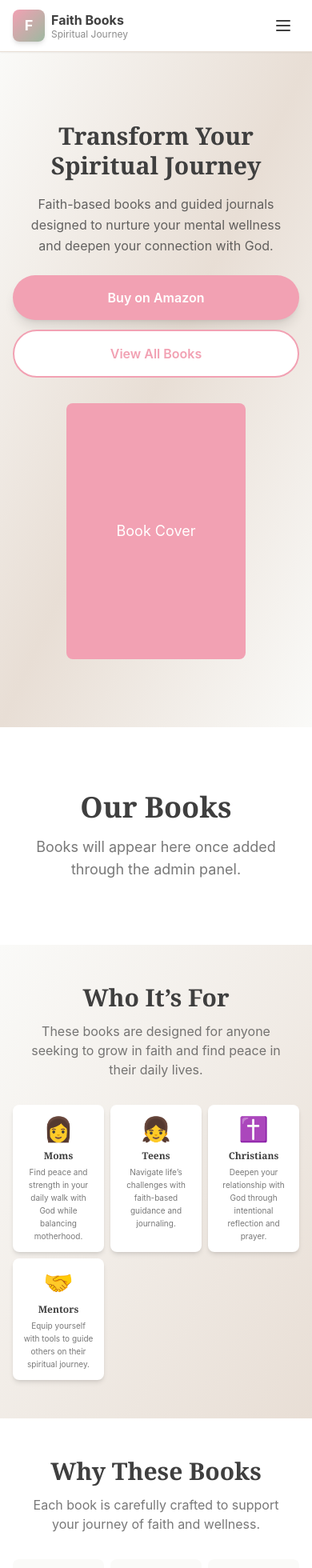
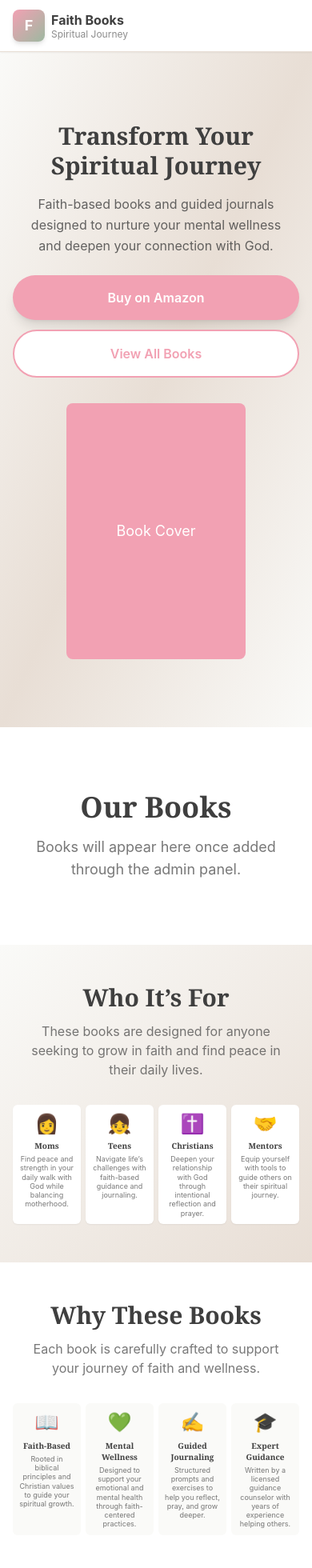
Before and after one commit to pydevph-coder/KDP-Web, a Next.js app: page / in a window 390 px wide. Shown: the top 1960 px of the page at 80% size. Built offline with nearby package versions, Linux system fonts and the light colour scheme.

Commit message:
mobile update smaller designs

```diff
--- a/app/globals.css
+++ b/app/globals.css
@@ -77,26 +77,6 @@ body {
   }
 }
 
-/* Sticky CTA for mobile - with safe area support */
-@media (max-width: 768px) {
-  .sticky-cta {
-    position: fixed;
-    bottom: 0;
-    left: 0;
-    right: 0;
-    z-index: 50;
-    padding: 1rem;
-    padding-bottom: max(1rem, env(safe-area-inset-bottom));
-    background: white;
-    box-shadow: 0 -4px 12px rgba(0, 0, 0, 0.15);
-    backdrop-filter: blur(10px);
-  }
-
-  /* Add padding to body when sticky CTA is visible */
-  body:has(.sticky-cta) {
-    padding-bottom: 100px;
-  }
-}
 
 /* Improve touch targets for links and interactive elements */
 a, button {
--- a/app/page.tsx
+++ b/app/page.tsx
@@ -7,7 +7,6 @@ import Testimonials from '@/components/Testimonials';
 import AboutAuthor from '@/components/AboutAuthor';
 import EmailSignup from '@/components/EmailSignup';
 import Footer from '@/components/Footer';
-import StickyCTA from '@/components/StickyCTA';
 import { prisma } from '@/lib/prisma';
 import type { Author, Book, Testimonial } from '@prisma/client';
 
@@ -38,7 +37,7 @@ export default async function Home() {
 
   return (
     <main className="min-h-screen">
-      <Header />
+      <Header books={books} />
       <Hero books={books} />
       <BookShowcase books={books} />
       <WhoItsFor />
@@ -47,7 +46,6 @@ export default async function Home() {
       {author && <AboutAuthor author={author} />}
       <EmailSignup />
       <Footer />
-      <StickyCTA books={books} />
     </main>
   );
 }
--- a/components/BookShowcase.tsx
+++ b/components/BookShowcase.tsx
@@ -53,16 +53,8 @@ export default function BookShowcase({ books }: BookShowcaseProps) {
               key={book.id}
               className="bg-background-1 rounded-lg sm:rounded-xl md:rounded-2xl p-2 sm:p-4 md:p-6 lg:p-8 shadow-md sm:shadow-lg md:hover:shadow-xl lg:hover:shadow-2xl transition-all duration-300 transform md:hover:-translate-y-2 active:scale-95 flex flex-col"
             >
-              {/* CTA Button - At the top */}
-              <button
-                onClick={() => handleBuyClick(book.amazonLink, book.id)}
-                className="btn-primary w-full text-[10px] sm:text-xs md:text-sm lg:text-base sm:text-lg py-1.5 sm:py-2 md:py-3 lg:py-4 mb-2 sm:mb-3 md:mb-4 lg:mb-6 order-1"
-              >
-                Buy on Amazon
-              </button>
-
               {/* Book Cover */}
-              <div className="flex justify-center mb-2 sm:mb-3 md:mb-4 lg:mb-6 order-2">
+              <div className="flex justify-center mb-2 sm:mb-3 md:mb-4 lg:mb-6">
                 <div className="relative w-full max-w-[80px] sm:max-w-[100px] md:max-w-[140px] lg:max-w-[192px] aspect-[2/3] transform hover:scale-105 transition-transform duration-300">
                   <Image
                     src={book.coverImage}
@@ -76,24 +68,32 @@ export default function BookShowcase({ books }: BookShowcaseProps) {
               </div>
 
               {/* Book Title */}
-              <h3 className="text-[10px] sm:text-xs md:text-base lg:text-xl font-bold text-text-primary mb-1 sm:mb-2 md:mb-3 lg:mb-4 text-center line-clamp-2 order-3">
+              <h3 className="text-[10px] sm:text-xs md:text-base lg:text-xl font-bold text-text-primary mb-2 sm:mb-3 md:mb-4 text-center line-clamp-2">
                 {book.title}
               </h3>
 
-              {/* Benefits - show on md+ (tablet and desktop) */}
+              {/* Benefits - show on all screens */}
               {book.benefits && book.benefits.length > 0 && (
-                <ul className="hidden md:block space-y-1 md:space-y-2 mb-2 md:mb-4 lg:mb-6 order-4">
+                <ul className="space-y-1 sm:space-y-1.5 md:space-y-2 mb-2 sm:mb-3 md:mb-4 lg:mb-6 flex-1">
                   {book.benefits.map((benefit, index) => (
-                    <li key={index} className="flex items-start text-xs md:text-sm lg:text-base">
-                      <span className="text-primary-1 mr-1 md:mr-2 flex-shrink-0 mt-0.5">✓</span>
-                      <span className="text-text-primary/80">{benefit}</span>
+                    <li key={index} className="flex items-start text-[9px] sm:text-[10px] md:text-xs lg:text-sm xl:text-base">
+                      <span className="text-primary-1 mr-1 sm:mr-1.5 md:mr-2 flex-shrink-0 mt-0.5">✓</span>
+                      <span className="text-text-primary/80 leading-tight">{benefit}</span>
                     </li>
                   ))}
                 </ul>
               )}
 
+              {/* CTA Button - Below book cover and benefits, smaller */}
+              <button
+                onClick={() => handleBuyClick(book.amazonLink, book.id)}
+                className="bg-primary-1 hover:bg-primary-2 active:bg-primary-2 text-white font-semibold text-[9px] sm:text-[10px] md:text-xs lg:text-sm py-1.5 sm:py-2 md:py-2.5 lg:py-3 px-3 sm:px-4 md:px-5 lg:px-6 rounded-full transition-all duration-300 shadow-md hover:shadow-lg active:scale-95 w-full mt-auto"
+              >
+                Buy on Amazon
+              </button>
+
               {/* Description - show on lg+ (desktop only) */}
-              <p className="hidden lg:block text-sm lg:text-base text-text-primary/70 mb-4 lg:mb-6 line-clamp-3 order-5">
+              <p className="hidden lg:block text-sm lg:text-base text-text-primary/70 mt-4 lg:mt-6 line-clamp-3">
                 {book.description}
               </p>
             </div>
--- a/components/Header.tsx
+++ b/components/Header.tsx
@@ -1,6 +1,27 @@
+'use client';
+
 import Link from 'next/link';
+import { trackClick } from '@/lib/analytics';
 
-export default function Header() {
+interface Book {
+  id: string;
+  amazonLink: string;
+}
+
+interface HeaderProps {
+  books: Book[];
+}
+
+export default function Header({ books }: HeaderProps) {
+  const featuredBook = books[0] || null;
+
+  const handleBuyClick = () => {
+    if (featuredBook) {
+      trackClick(featuredBook.amazonLink, 'header', featuredBook.id);
+      window.open(featuredBook.amazonLink, '_blank');
+    }
+  };
+
   return (
     <header className="sticky top-0 z-50 bg-white/95 backdrop-blur-sm border-b border-background-2 shadow-sm">
       <div className="max-w-7xl mx-auto px-4 sm:px-6 py-3 sm:py-4">
@@ -20,7 +41,18 @@ export default function Header() {
             </div>
           </Link>
 
-          {/* Navigation - hidden on mobile, shown on desktop */}
+          {/* Buy on Amazon button - mobile only */}
+          {featuredBook && (
+            <button
+              onClick={handleBuyClick}
+              className="md:hidden btn-primary text-xs sm:text-sm py-2 px-4 sm:px-6"
+              aria-label="Buy on Amazon"
+            >
+              Buy on Amazon
+            </button>
+          )}
+
+          {/* Navigation - desktop only */}
           <nav className="hidden md:flex items-center gap-6">
             <a href="#books" className="text-text-primary hover:text-primary-1 transition-colors font-medium">
               Books
@@ -35,16 +67,6 @@ export default function Header() {
               Sign Up
             </a>
           </nav>
-
-          {/* Mobile menu button */}
-          <button
-            className="md:hidden p-2 text-text-primary hover:text-primary-1 transition-colors"
-            aria-label="Menu"
-          >
-            <svg className="w-6 h-6" fill="none" stroke="currentColor" viewBox="0 0 24 24">
-              <path strokeLinecap="round" strokeLinejoin="round" strokeWidth={2} d="M4 6h16M4 12h16M4 18h16" />
-            </svg>
-          </button>
         </div>
       </div>
     </header>
--- a/components/WhoItsFor.tsx
+++ b/components/WhoItsFor.tsx
@@ -32,17 +32,17 @@ export default function WhoItsFor() {
           These books are designed for anyone seeking to grow in faith and find peace in their daily lives.
         </p>
 
-        <div className="grid grid-cols-3 gap-2 sm:gap-4 md:gap-6 lg:gap-8">
+        <div className="grid grid-cols-4 gap-1.5 sm:gap-2 md:gap-3 lg:gap-4">
           {targetAudiences.map((audience, index) => (
             <div
               key={index}
-              className="bg-white rounded-lg sm:rounded-xl md:rounded-2xl p-3 sm:p-4 md:p-6 lg:p-8 text-center shadow-md sm:shadow-lg md:hover:shadow-xl lg:hover:shadow-2xl transition-all duration-300 transform md:hover:-translate-y-2 active:scale-95"
+              className="bg-white rounded-md sm:rounded-lg md:rounded-xl p-2 sm:p-3 md:p-4 lg:p-5 text-center shadow-sm sm:shadow-md md:hover:shadow-lg transition-all duration-300 transform md:hover:-translate-y-1 active:scale-95"
             >
-              <div className="text-3xl sm:text-4xl md:text-5xl lg:text-6xl mb-2 sm:mb-3 md:mb-4">{audience.icon}</div>
-              <h3 className="text-xs sm:text-sm md:text-lg lg:text-xl xl:text-2xl font-bold text-text-primary mb-1 sm:mb-2 md:mb-3">
+              <div className="text-2xl sm:text-3xl md:text-4xl lg:text-5xl mb-1 sm:mb-2 md:mb-3">{audience.icon}</div>
+              <h3 className="text-[10px] sm:text-xs md:text-sm lg:text-base font-bold text-text-primary mb-1 sm:mb-1.5 md:mb-2">
                 {audience.title}
               </h3>
-              <p className="text-[10px] sm:text-xs md:text-sm lg:text-base text-text-primary/70">
+              <p className="text-[9px] sm:text-[10px] md:text-xs lg:text-sm text-text-primary/70 leading-tight">
                 {audience.description}
               </p>
             </div>
--- a/components/WhyTheseBooks.tsx
+++ b/components/WhyTheseBooks.tsx
@@ -32,18 +32,18 @@ export default function WhyTheseBooks() {
           Each book is carefully crafted to support your journey of faith and wellness.
         </p>
 
-        <div className="grid grid-cols-3 gap-2 sm:gap-4 md:gap-6 lg:gap-8">
+        <div className="grid grid-cols-4 gap-1.5 sm:gap-2 md:gap-3 lg:gap-4">
           {features.map((feature, index) => (
             <div
               key={index}
-              className="flex flex-col sm:flex-row gap-2 sm:gap-4 md:gap-6 p-3 sm:p-4 md:p-6 lg:p-8 bg-background-1 rounded-lg sm:rounded-xl md:rounded-2xl md:hover:shadow-xl transition-all duration-300 active:scale-95 text-center sm:text-left"
+              className="flex flex-col gap-1.5 sm:gap-2 p-2 sm:p-3 md:p-4 lg:p-5 bg-background-1 rounded-md sm:rounded-lg md:rounded-xl md:hover:shadow-lg transition-all duration-300 active:scale-95 text-center"
             >
-              <div className="text-3xl sm:text-4xl md:text-5xl flex-shrink-0 mx-auto sm:mx-0">{feature.icon}</div>
+              <div className="text-2xl sm:text-3xl md:text-4xl lg:text-5xl flex-shrink-0 mx-auto">{feature.icon}</div>
               <div className="flex-1">
-                <h3 className="text-xs sm:text-sm md:text-lg lg:text-xl xl:text-2xl font-bold text-text-primary mb-1 sm:mb-2 md:mb-3">
+                <h3 className="text-[10px] sm:text-xs md:text-sm lg:text-base font-bold text-text-primary mb-1 sm:mb-1.5 md:mb-2">
                   {feature.title}
                 </h3>
-                <p className="text-[10px] sm:text-xs md:text-sm lg:text-base text-text-primary/70 leading-relaxed">
+                <p className="text-[9px] sm:text-[10px] md:text-xs lg:text-sm text-text-primary/70 leading-tight">
                   {feature.description}
                 </p>
               </div>
```
